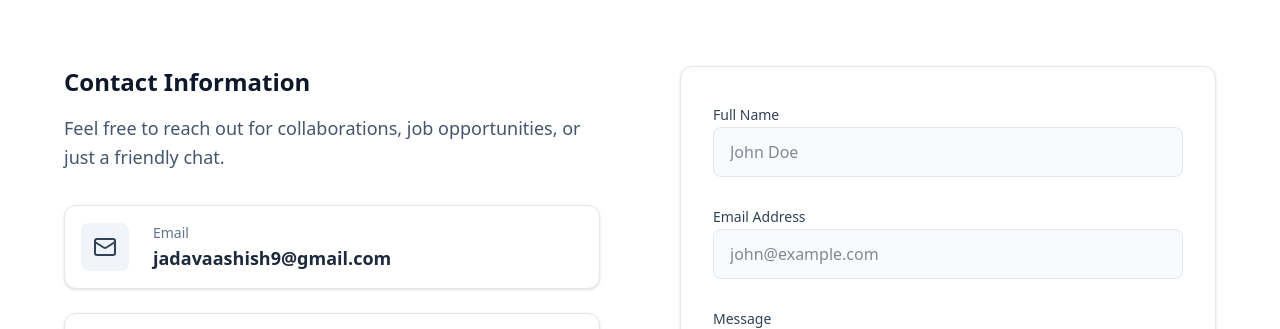
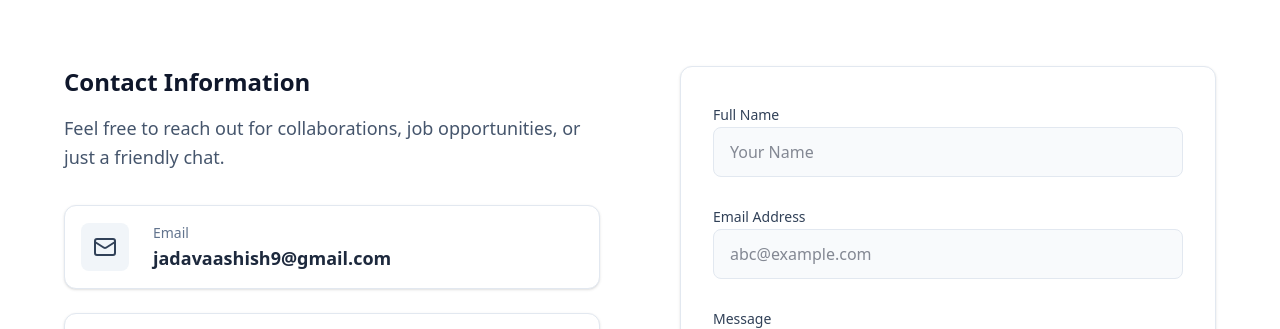
Before and after one commit to Aashish518/portfolio, a React (Vite) app in the folder portfolio/: page / in a window 1280 px wide. Shown: the part 5788-6117 px from the top of the page. Built offline with nearby package versions, Linux system fonts and the light colour scheme.

Commit message:
Update Contact.jsx form text

```diff
--- a/portfolio/src/components/Contact.jsx
+++ b/portfolio/src/components/Contact.jsx
@@ -133,7 +133,7 @@ const Contact = () => {
                                         onChange={(e) => setFormData({ ...formData, name: e.target.value })}
                                         className="w-full px-4 py-3 rounded-lg border border-slate-200 focus:border-slate-800 focus:ring-1 focus:ring-slate-800 outline-none transition-all bg-slate-50 focus:bg-white disabled:opacity-50
                                                    text-sm sm:text-base"
-                                        placeholder="John Doe"
+                                        placeholder="Your Name"
                                         disabled={status === 'submitting'}
                                     />
                                 </div>
@@ -149,7 +149,7 @@ const Contact = () => {
                                         onChange={(e) => setFormData({ ...formData, email: e.target.value })}
                                         className="w-full px-4 py-3 rounded-lg border border-slate-200 focus:border-slate-800 focus:ring-1 focus:ring-slate-800 outline-none transition-all bg-slate-50 focus:bg-white disabled:opacity-50
                                                    text-sm sm:text-base"
-                                        placeholder="john@example.com"
+                                        placeholder="abc@example.com"
                                         disabled={status === 'submitting'}
                                     />
                                 </div>
```
